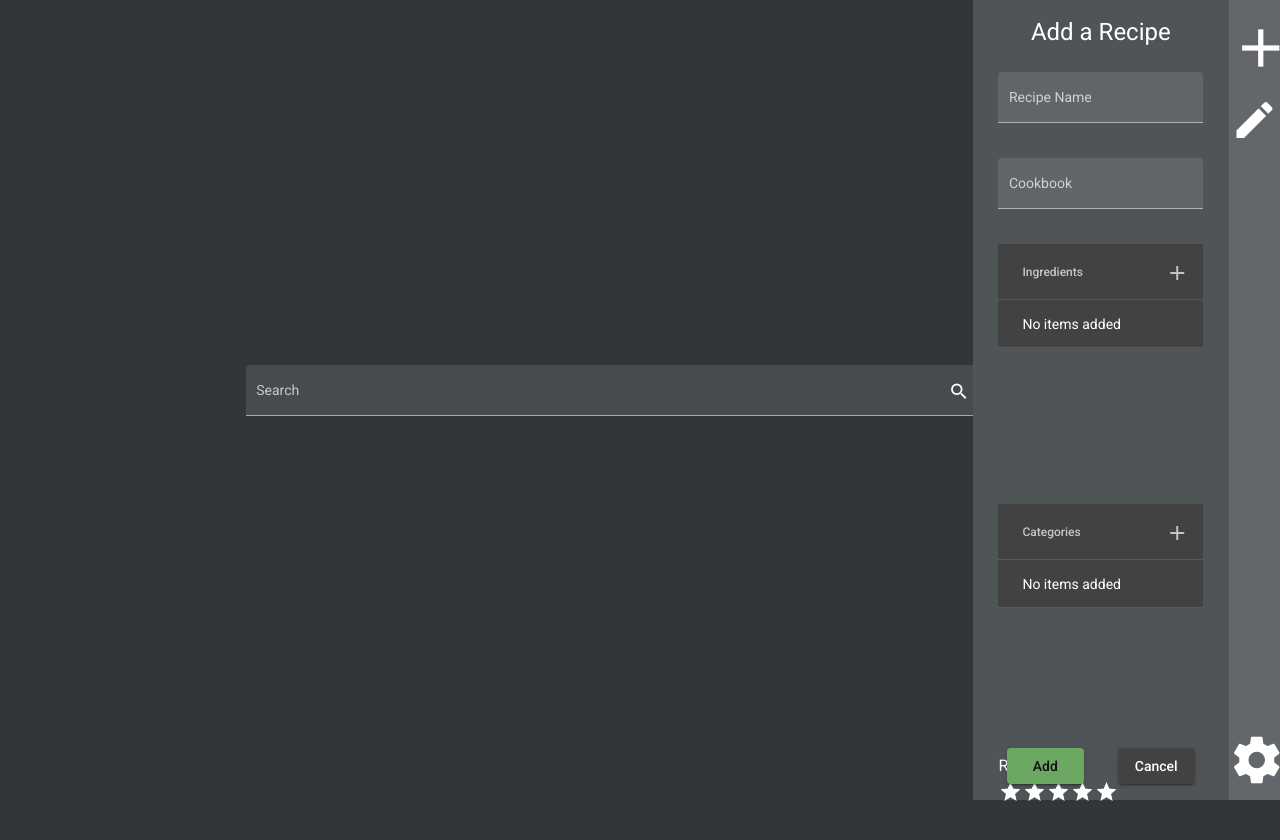
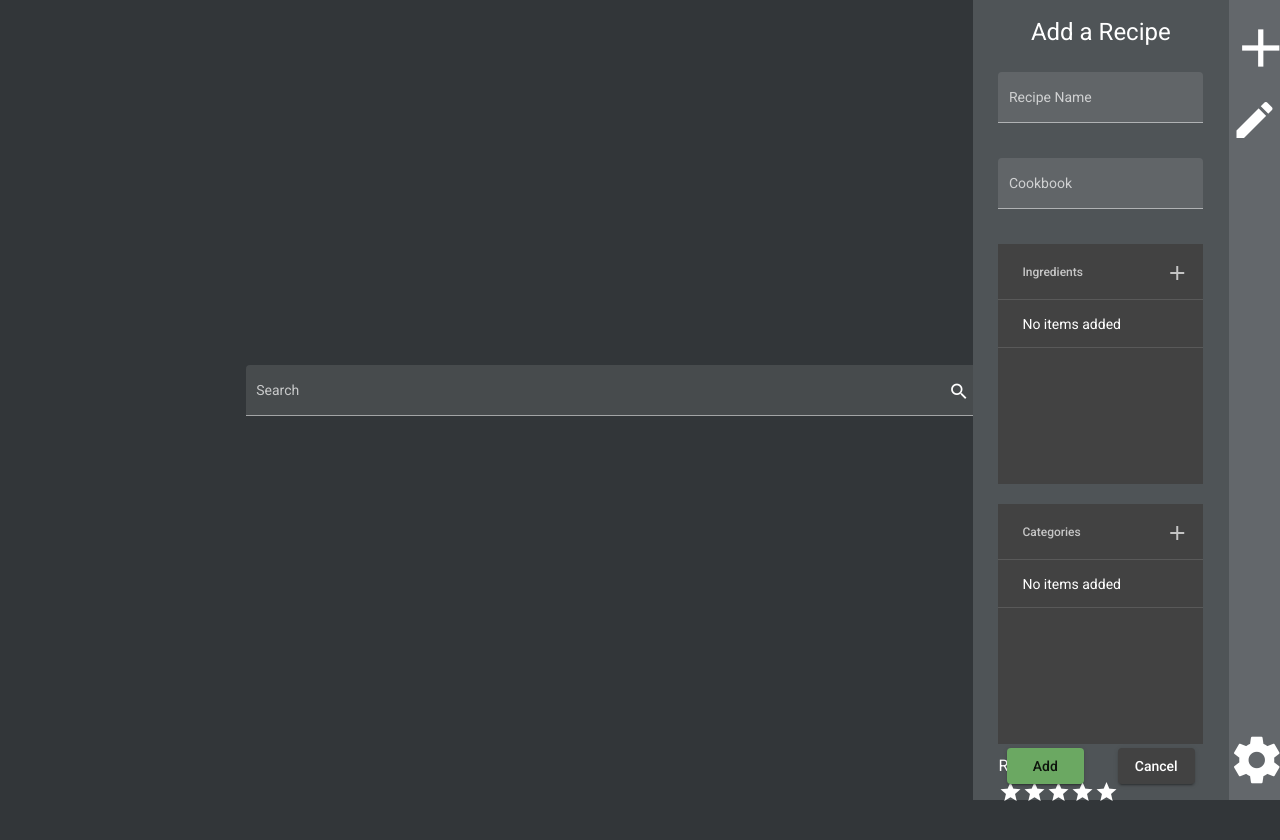
Before and after one commit to NewCeptionDev/RecipeLibrary, an Angular app: page / in a window 1280 px wide. Both pictures are taken after a click on the button "add". Shown: the top 840 px of the page. Built offline with nearby package versions, Linux system fonts and the light colour scheme.

Commit message:
Continued Edit Recipes Screen

```diff
--- a/src/app/app.component.html
+++ b/src/app/app.component.html
@@ -1,8 +1,10 @@
 <div class="container">
     <app-search></app-search>
     <app-sidebar (onAddRecipe)="toggleAddRecipe()" (onEditRecipes)="toggleEditRecipes()" (onSettings)="toggleSettings()"></app-sidebar>
-    <app-extensible-container *ngIf="showExtensibleContainer()">
-        <app-recipe-form *ngIf="showAddRecipe()" (onRecipeChange)="toggleAddRecipe()"></app-recipe-form>
-        <app-edit-recipes *ngIf="showEditRecipes()"></app-edit-recipes>
+    <app-extensible-container class="positionIndex0" *ngIf="showEditRecipes()">
+        <app-edit-recipes *ngIf="showEditRecipes()" [reloadRecipes]="recipeEdited.asObservable()" (onEditRecipe)="editRecipe($event)"></app-edit-recipes>
+    </app-extensible-container>
+    <app-extensible-container *ngIf="showAddRecipe() || showEditRecipe()" [ngClass]="{'positionIndex0': showAddRecipe(), 'positionIndex1': showEditRecipe()}">
+        <app-recipe-form *ngIf="showAddRecipe() || showEditRecipe()" (onRecipeChange)="recipeChange()" [recipeInput]="currentlyEditedRecipe"></app-recipe-form>
     </app-extensible-container>
 </div>
--- a/src/app/app.component.scss
+++ b/src/app/app.component.scss
@@ -19,5 +19,12 @@ app-extensible-container {
     height: 100%;
     z-index: 1;
     position: absolute;
+}
+
+.positionIndex0 {
     right: 4vw;
 }
+
+.positionIndex1 {
+    right: 24vw;
+}
--- a/src/app/app.component.ts
+++ b/src/app/app.component.ts
@@ -1,4 +1,5 @@
-import { Component } from '@angular/core';
+import { Component, EventEmitter } from '@angular/core';
+import { Recipe } from './models/recipe';
 
 @Component({
   selector: 'app-root',
@@ -10,6 +11,10 @@ export class AppComponent {
 
   extended: ExtendedOption = ExtendedOption.NONE;
 
+  currentlyEditedRecipe: Recipe | undefined = undefined;
+
+  recipeEdited: EventEmitter<void> = new EventEmitter();
+
   public showExtensibleContainer() {
     return this.extended !== ExtendedOption.NONE;
   }
@@ -19,20 +24,40 @@ export class AppComponent {
   }
 
   public showEditRecipes() {
-    return this.extended === ExtendedOption.EDIT;
+    return this.extended === ExtendedOption.EDIT || this.extended === ExtendedOption.EDITRECIPE;
+  }
+
+  public showEditRecipe() {
+    return this.extended === ExtendedOption.EDITRECIPE;
   }
 
   public toggleAddRecipe() {
     if(this.extended === ExtendedOption.ADD) {
       this.extended = ExtendedOption.NONE;
     } else {
+      this.currentlyEditedRecipe = undefined;
       this.extended = ExtendedOption.ADD;
     }
   }
 
+  public recipeChange() {
+    if(this.currentlyEditedRecipe) {
+      this.currentlyEditedRecipe = undefined;
+      this.recipeEdited.emit();
+      this.extended = ExtendedOption.EDIT;
+    } else {
+      this.extended = ExtendedOption.NONE;
+    }
+  }
+
+  public clearExtended() {
+    this.extended = ExtendedOption.NONE;
+  }
+
   public toggleEditRecipes() {
-    if(this.extended === ExtendedOption.EDIT) {
+    if(this.extended === ExtendedOption.EDIT || this.extended === ExtendedOption.EDITRECIPE) {
       this.extended = ExtendedOption.NONE;
+      this.currentlyEditedRecipe = undefined;
     } else {
       this.extended = ExtendedOption.EDIT;
     }
@@ -45,11 +70,17 @@ export class AppComponent {
       this.extended = ExtendedOption.SETTINGS;
     }
   }
+
+  public editRecipe(recipe: Recipe) {
+    this.currentlyEditedRecipe = recipe;
+    this.extended = ExtendedOption.EDITRECIPE;
+  }
 }
 
 enum ExtendedOption {
   NONE,
   ADD,
   EDIT,
+  EDITRECIPE,
   SETTINGS
 }
--- a/src/app/components/edit-recipes/edit-recipes.component.html
+++ b/src/app/components/edit-recipes/edit-recipes.component.html
@@ -1,5 +1,6 @@
 <div class="container">
     <h1>Edit / Delete Recipes</h1>
+    <div class="tableBackground tableContainer">
     <table mat-table [dataSource]="tableDataSource">
 
         <ng-container matColumnDef="name">
@@ -10,7 +11,7 @@
         <ng-container matColumnDef="edit">
             <th mat-header-cell *matHeaderCellDef class="action"></th>
             <td mat-cell *matCellDef="let element">
-                <button mat-icon-button disableRipple><mat-icon>edit</mat-icon></button>
+                <button mat-icon-button disableRipple (click)="editRecipe(element)"><mat-icon>edit</mat-icon></button>
             </td>
         </ng-container>
 
@@ -29,5 +30,6 @@
             </td>
         </tr>
     </table>
+    </div>
 
 </div>
--- a/src/app/components/edit-recipes/edit-recipes.component.scss
+++ b/src/app/components/edit-recipes/edit-recipes.component.scss
@@ -9,21 +9,19 @@
         margin-top: 2vh;
         margin-bottom: 3vh;
     }
-
-    table {
-        width: 90%;
-        overflow-y: auto;
-        text-align: center;
-    }
-
-    .emptyHint {
-        position: relative;
-        z-index: 1;
-        height: 50%;
-    }
 }
 
 .action {
     width: 5%;
     padding-right: 6px !important;
 }
+
+.tableContainer {
+    height: 90%;
+    width: 90%;
+
+    table {
+        overflow-y: auto;
+        text-align: center;
+    }
+}
--- a/src/app/components/edit-recipes/edit-recipes.component.ts
+++ b/src/app/components/edit-recipes/edit-recipes.component.ts
@@ -1,4 +1,5 @@
-import { Component, OnInit } from '@angular/core';
+import { Component, EventEmitter, Input, OnInit, Output } from '@angular/core';
+import { Observable } from 'rxjs';
 import { Recipe } from 'src/app/models/recipe';
 import { DialogsService } from 'src/app/services/dialogs.service';
 import { RecipeService } from 'src/app/services/recipe.service';
@@ -17,6 +18,12 @@ export class EditRecipesComponent implements OnInit {
 
   public columns: string[] = ["name", "edit", "delete"]
 
+  @Output()
+  public onEditRecipe: EventEmitter<Recipe> = new EventEmitter();
+
+  @Input()
+  public reloadRecipes: Observable<void> = new Observable();
+
   constructor(private recipeService: RecipeService, private dialogService: DialogsService) {
     this.tableDataSource = new ItemDataSource(this.recipes);
     this.updateShownRecipes();
@@ -32,6 +39,7 @@ export class EditRecipesComponent implements OnInit {
   }
 
   ngOnInit(): void {
+    this.reloadRecipes.subscribe(() => this.updateShownRecipes());
   }
 
   private updateShownRecipes() {
@@ -39,4 +47,7 @@ export class EditRecipesComponent implements OnInit {
     this.tableDataSource.setData(this.recipes);
   }
 
+  public editRecipe(recipe: Recipe) {
+    this.onEditRecipe.emit(recipe);
+  }
 }
--- a/src/app/components/extensible-container/extensible-container.component.ts
+++ b/src/app/components/extensible-container/extensible-container.component.ts
@@ -1,4 +1,4 @@
-import { Component, OnInit } from '@angular/core';
+import { Component, Input, OnInit } from '@angular/core';
 
 @Component({
   selector: 'app-extensible-container',
--- a/src/app/components/recipe-form/recipe-form.component.html
+++ b/src/app/components/recipe-form/recipe-form.component.html
@@ -12,7 +12,7 @@
         <app-rating-display [editable]="true" (onNewRating)="updateRating($event)"></app-rating-display>
     </div>
     <div class="buttons">
-        <button mat-raised-button color="primary" cdkFocusInitial (click)="editRecipe()">{{editing ? "Update" : "Add"}}</button>
+        <button mat-raised-button color="primary" cdkFocusInitial (click)="finalizeRecipe()">{{editing ? "Update" : "Add"}}</button>
         <button mat-raised-button (click)="onRecipeChange.emit()">Cancel</button>
     </div>
 </div>
--- a/src/app/components/recipe-form/recipe-form.component.ts
+++ b/src/app/components/recipe-form/recipe-form.component.ts
@@ -13,13 +13,15 @@ import { AutocompleteWithAddFunctionComponent } from '../autocomplete-with-add-f
 export class RecipeFormComponent implements OnInit {
 
   @Input()
+  recipeInput: Recipe | undefined;
+
   recipe: Recipe = {
     recipeName: "",
     cookbook: "",
     ingredients: [],
     categories: [],
     rating: -1
-  }
+  };
 
   editing: boolean = false;
 
@@ -41,14 +43,15 @@ export class RecipeFormComponent implements OnInit {
    }
 
   ngOnInit(): void {
-    if(this.recipe.recipeName !== "") {
+    if(this.recipeInput) {
       this.editing = true;
+      this.recipe = {...this.recipeInput};
     }
   }
 
 
   public updateRating(newRating: number) {
-    this.recipe.rating = newRating;
+      this.recipe.rating = newRating;
   }
 
   public updateSelectedIngredients(ingredientList: string[]) {
@@ -63,8 +66,12 @@ export class RecipeFormComponent implements OnInit {
     this.recipe.cookbook = name;
   }
 
-  public editRecipe() {
-    this.recipeService.addRecipe(this.recipe);
+  public finalizeRecipe() {
+    if(this.editing && this.recipeInput) {
+      this.recipeService.updateRecipe(this.recipeInput, this.recipe);
+    } else {
+      this.recipeService.addRecipe(this.recipe);
+    }
     this.onRecipeChange.emit();
   }
 }
--- a/src/app/components/selected-items-display/selected-items-display.component.html
+++ b/src/app/components/selected-items-display/selected-items-display.component.html
@@ -1,4 +1,4 @@
-<div class="container">
+<div class="container tableBackground">
     <table mat-table [dataSource]="tableDataSource">
 
         <ng-container matColumnDef="name">
--- a/src/app/services/recipe.service.ts
+++ b/src/app/services/recipe.service.ts
@@ -57,4 +57,10 @@ export class RecipeService {
   public getAllRecipes() {
     return [...this.recipes];
   }
+
+  public updateRecipe(oldRecipe: Recipe, newRecipe: Recipe) {
+    const index = this.recipes.indexOf(oldRecipe);
+
+    this.recipes.splice(index, 1, newRecipe);
+  }
 }
--- a/src/styles.scss
+++ b/src/styles.scss
@@ -61,3 +61,6 @@ body { margin: 0; font-family: Roboto, "Helvetica Neue", sans-serif; }
 
 app-sidebar { background-color: map.get(palette.$recipe-black-palette, 600);}
 app-extensible-container { background-color: map.get(palette.$recipe-black-palette, 700);}
+.tableBackground {
+  background-color: #424242;
+}
```
